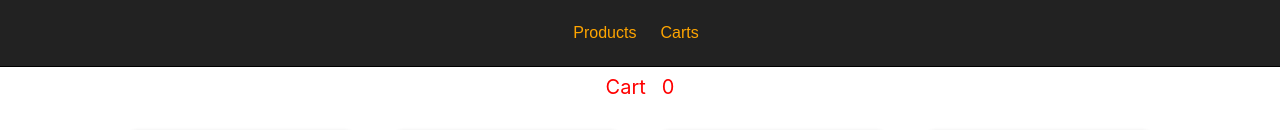
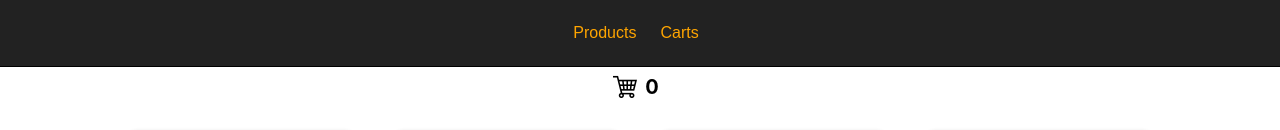
Before and after one commit to bob-tran-goldenowl/shopping, a React (Create React App) app: page /products in a window 1280 px wide. Shown: the top 130 px of the page. Built offline with nearby package versions, Linux system fonts and the light colour scheme.

Commit message:
feat:update css

```diff
--- a/src/components/carts/Carts.css
+++ b/src/components/carts/Carts.css
@@ -23,8 +23,11 @@
 }
 
 .quantity-cart-wrapper p {
-	font-size: 1em;
 	margin: 8px;
+	font-weight: bold;
+	padding: 8px;
+	font-size: 1.25em;
+	margin: 0;
 }
 
 .item {
--- a/src/components/products/Products.css
+++ b/src/components/products/Products.css
@@ -11,6 +11,7 @@
 	box-shadow: 0 3px 6px rgba(0, 0, 0, 0.16), 0 3px 6px rgba(0, 0, 0, 0.23);
 	/* //background-color: #e5e5e5; */
 }
+
 .description {
 	height: 45%;
 	font-size: 12px;
@@ -33,6 +34,12 @@
 	max-width: 200px;
 	display: inline-block;
 	margin-bottom: 8px;
+}
+
+.quantity-cart-wrapper .shopping-cart-icon {
+	display: flex;
+	justify-content: center;
+	align-items: center;
 }
 
 .product {
@@ -86,7 +93,8 @@
 }
 
 .quantity-cart-wrapper p {
-	color: red;
+	margin: 8px;
+	font-weight: bold;
 	padding: 8px;
 	font-size: 1.25em;
 	margin: 0;
--- a/src/components/products/Products.tsx
+++ b/src/components/products/Products.tsx
@@ -107,9 +107,12 @@ const Products: React.FC = () => {
 	return (
 		<div>
 			<div className='quantity-cart-wrapper'>
-				<p>Cart</p>
+				<div className='shopping-cart-icon'>
+					<img src={Assets.shoppingCart} alt='shopping cart' />
+				</div>
 				<p>{total}</p>
 			</div>
+
 			<div>
 				{products.map(product => (
 					<Product {...product} onAddCart={handlerAddCart} key={product.id} />
```
